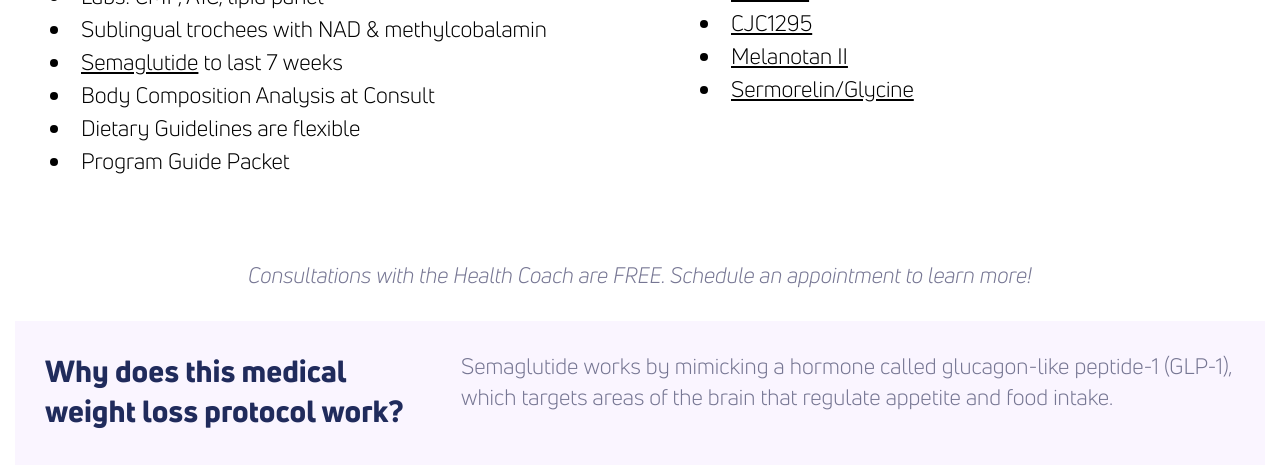
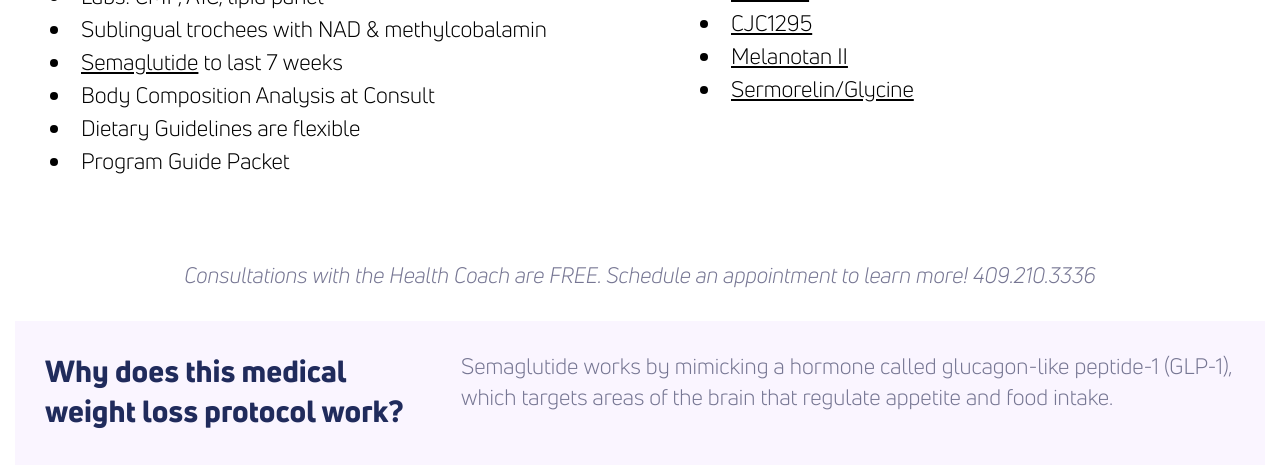
Before and after one commit to theneverwoods/gerstenberg.clinic, a Jekyll site: the page built from services/weight.html, in a window 1280 px wide and 900 px high, scrolled down 2154 px, cut to the strip 0-491 px from the top of the window. Shown: the top 468 px of the strip. Built offline with Jekyll 4.4.1, drawn with Linux system fonts in a browser that asks for light colours.

Commit message:
Update weight.html

```diff
--- a/services/weight.html
+++ b/services/weight.html
@@ -51,7 +51,7 @@ keywords: "weight loss, semaglutide, Ozempic, Wegovy, Rybelsus"
 </div>
 
 <div class="row" style="padding-top: -35px;">
-<p>Consultations with the Health Coach are FREE. Schedule an appointment to learn more!</p>
+<p>Consultations with the Health Coach are FREE. Schedule an appointment to learn more! <phone>409.210.3336</phone></p>
 </div>
 
 <div class="row light blurb">
```
